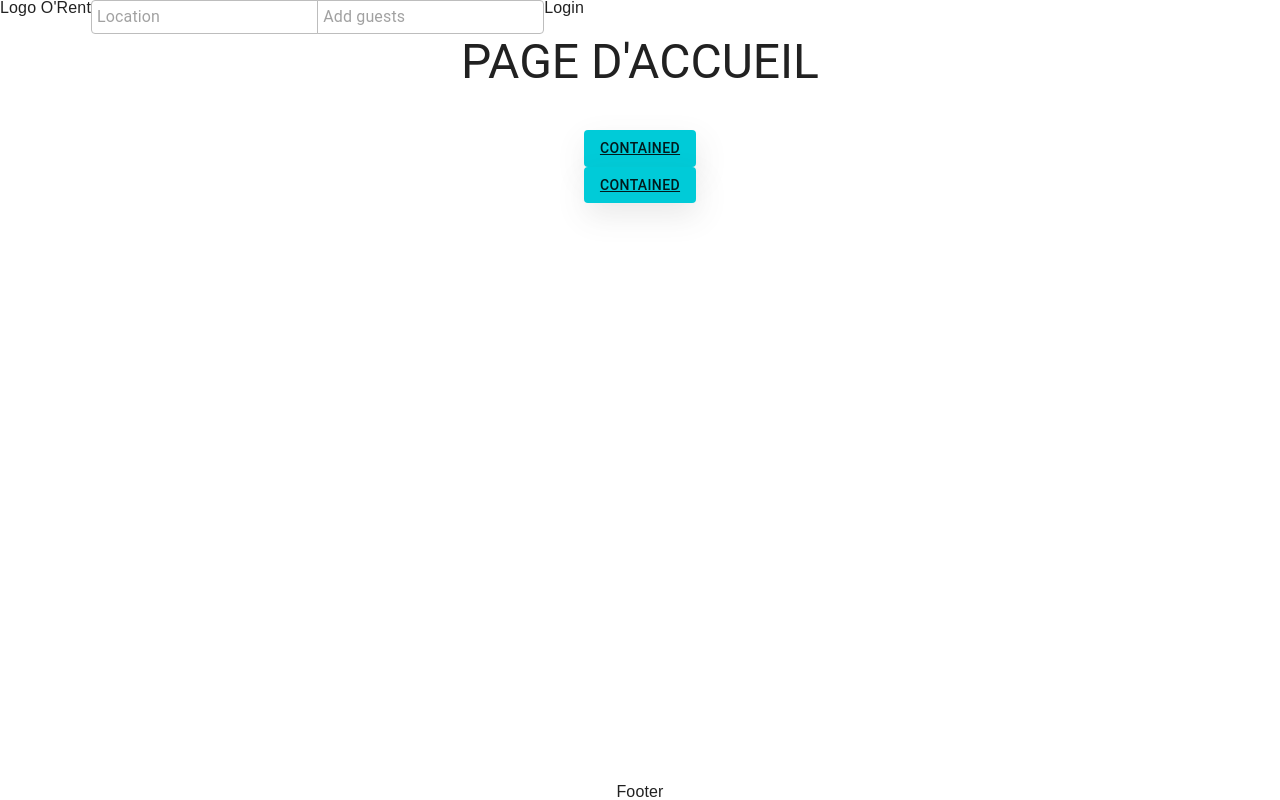
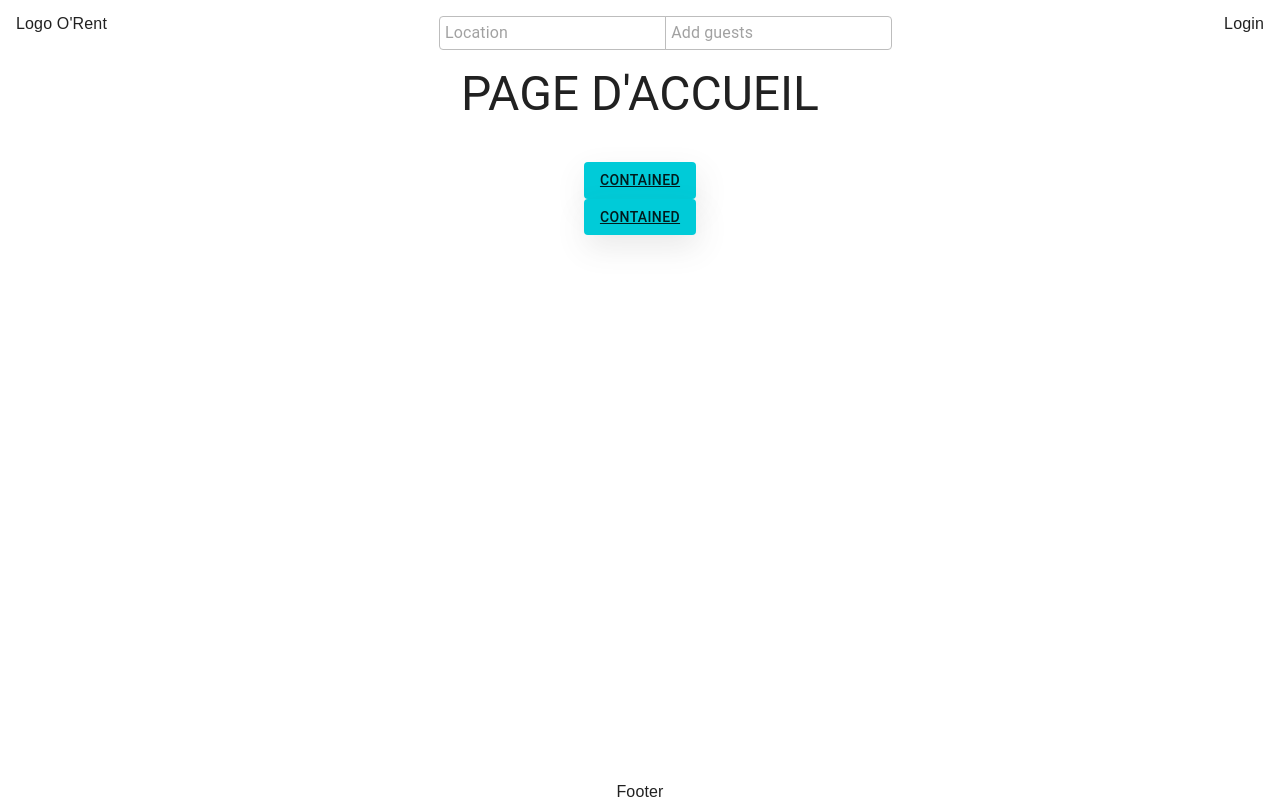
Before and after one commit to Candyfair/ORent, a React app in the folder FRONT/: page / in a window 1280 px wide. Built offline with nearby package versions, Linux system fonts and the light colour scheme.

Commit message:
Add MUI style to NavBar

```diff
--- a/FRONT/src/components/NavBar/index.js
+++ b/FRONT/src/components/NavBar/index.js
@@ -1,13 +1,29 @@
+// MaterialUI imports
+import { makeStyles } from '@mui/styles';
+import { Box } from '@mui/material/';
 // === Imports
 import SearchBar from './SearchBar';
 import Login from './LoginButtons';
 
-const NavBar = () => (
-  <div className="navbar">
-    <div>Logo O'Rent</div>
-    <SearchBar />
-    <Login />
-  </div>
-);
+const useStyles = makeStyles((theme) => ({
+  navbar: {
+    display: 'flex',
+  },
+}));
 
+const NavBar = () => {
+  const classes = useStyles();
+  return (
+    <Box
+      sx={{ p: 2 }}
+      flexDirection="row"
+      justifyContent="space-between"
+      className="navbar"
+    >
+      <div>Logo O'Rent</div>
+      <SearchBar />
+      <Login />
+    </Box>
+  );
+};
 export default NavBar;
```
